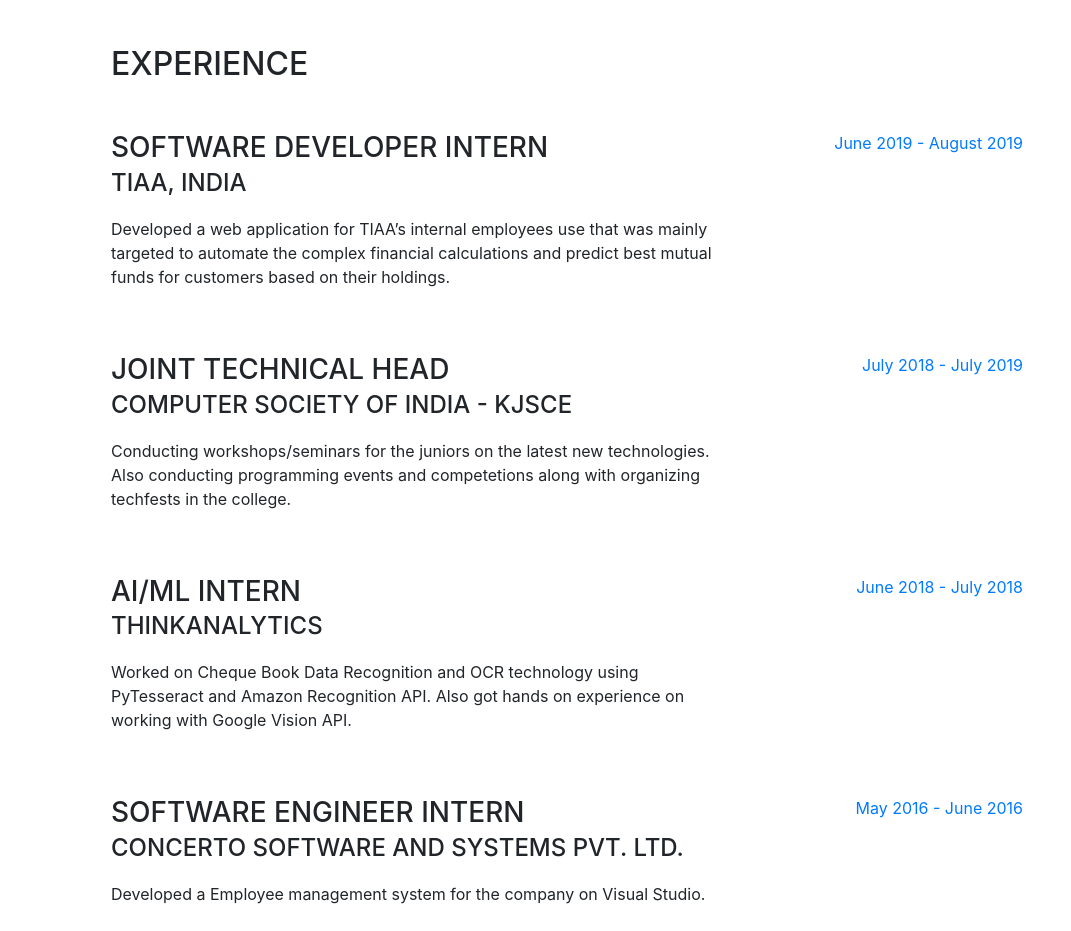
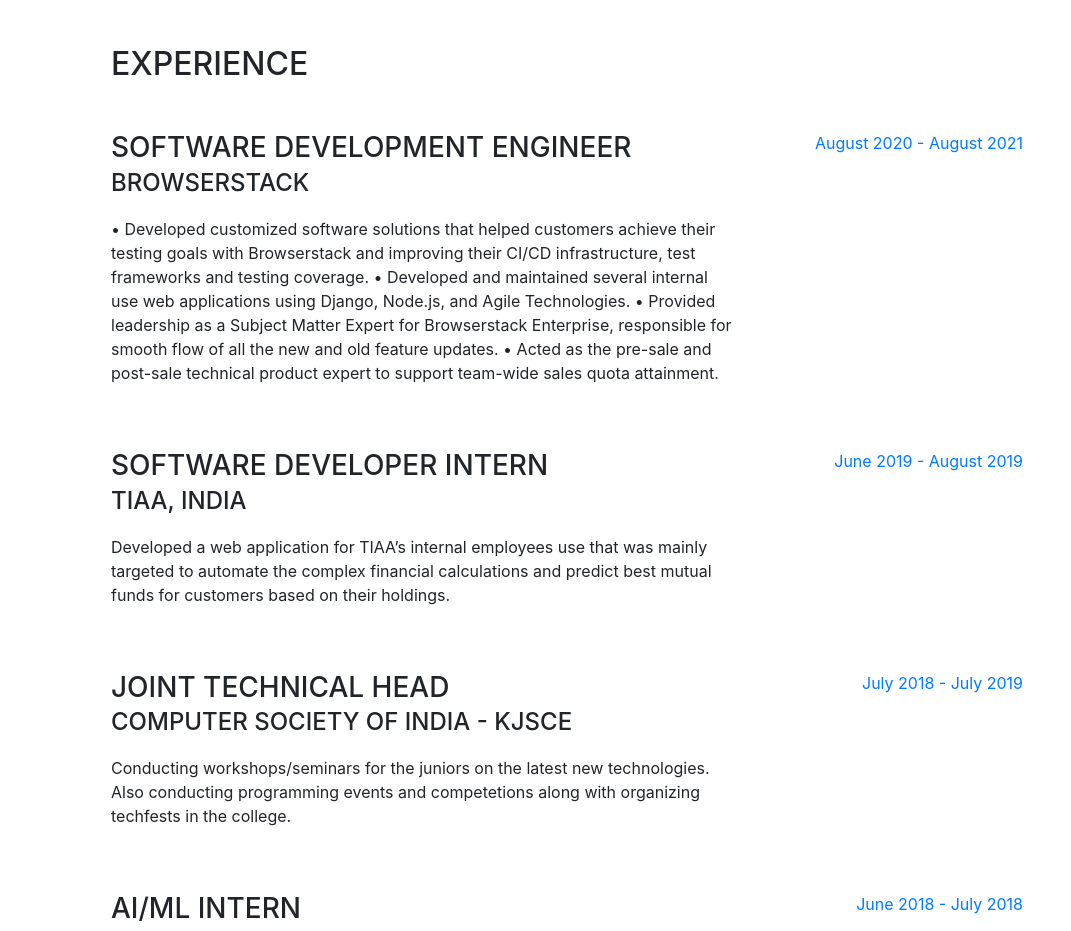
Before and after one commit to itanish/itanish.github.io, a website with bundled scripts: page index.html in a window 1280 px wide. Shown: the part 804-1735 px from the top of the page, without its empty margins (209-1280 px from the left). Built offline with nearby package versions, Linux system fonts and the light colour scheme; a web font is replaced by a local one.

Commit message:
Updated Index

```diff
--- a/index.html
+++ b/index.html
@@ -100,6 +100,21 @@
       <section class="resume-section p-3 p-lg-5 d-flex flex-column" id="experience">
         <div class="my-auto">
           <h2 class="mb-5">Experience</h2>
+
+          <div class="resume-item d-flex flex-column flex-md-row mb-5">
+            <div class="resume-content mr-auto">
+              <h3 class="mb-0">Software Development Engineer</h3>
+              <div class="subheading mb-3">Browserstack</div>
+              <p>• Developed customized software solutions that helped customers achieve their testing goals with Browserstack and improving their CI/CD infrastructure, test frameworks and testing coverage.
+                • Developed and maintained several internal use web applications using Django, Node.js, and Agile Technologies.
+                • Provided leadership as a Subject Matter Expert for Browserstack Enterprise, responsible for smooth flow of all the new and old
+                feature updates.
+                • Acted as the pre-sale and post-sale technical product expert to support team-wide sales quota attainment.</p>
+            </div>
+            <div class="resume-date text-md-right">
+              <span class="text-primary">August 2020 - August 2021</span>
+            </div>
+          </div>
 
           <div class="resume-item d-flex flex-column flex-md-row mb-5">
             <div class="resume-content mr-auto">
```
